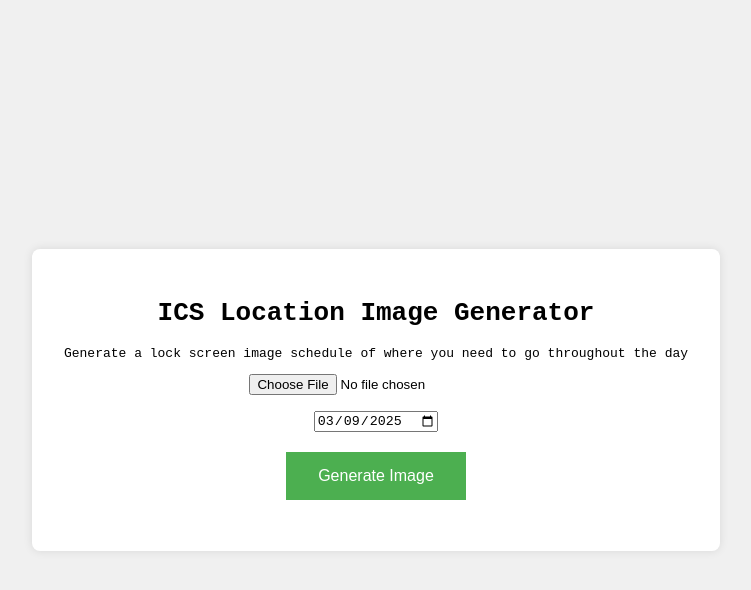
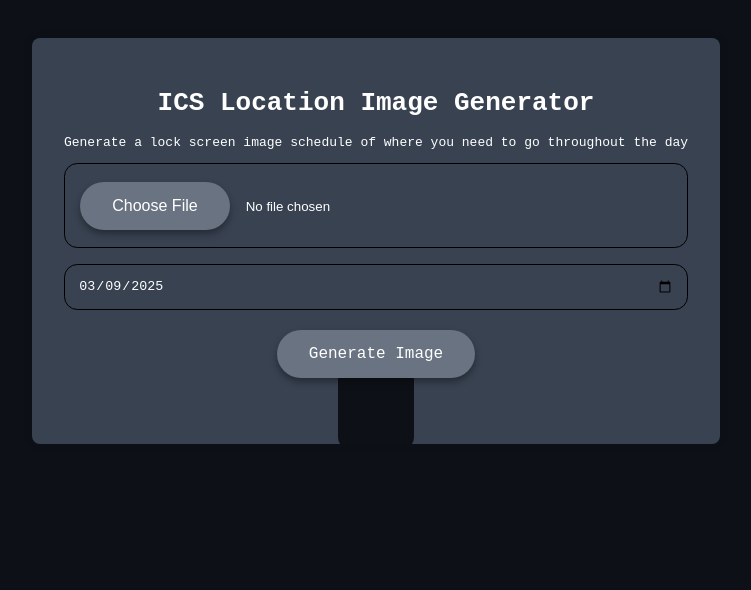
Before and after one commit to Joedotmt/ics-location-image-gen, a plain HTML site: page index.html in a window 1280 px wide. Shown: the whole page, without its empty margins (264-1015 px from the left). Drawn offline with Linux system fonts and the light colour scheme.

Commit message:
Update index.html

```diff
--- a/index.html
+++ b/index.html
@@ -11,17 +11,19 @@
             display: flex;
             justify-content: center;
             align-items: center;
-            height: 100vh;
-            margin: 0;
-            background-color: #f0f0f0;
+            margin: min(5em, 3vw);
+            background-color: #0d1117;
         }
 
         .container {
             text-align: center;
-            background-color: white;
-            padding: 2rem;
+            color: white;
+            background-color: #384251;
+            padding: min(2rem, 3vw);
             border-radius: 8px;
+            max-width: 750px;
             box-shadow: 0 0 10px rgba(0, 0, 0, 0.1);
+            overflow: hidden;
         }
 
         #fileInput,
@@ -29,8 +31,11 @@
             margin-bottom: 1rem;
         }
 
-        #generateBtn {
-            background-color: #4CAF50;
+        button,
+        ::-webkit-file-upload-button {
+            border-radius: 99em;
+            background-color: #697382;
+            box-shadow: 0 4px 7px 0 rgba(0, 0, 0, 0.348);
             border: none;
             color: white;
             padding: 15px 32px;
@@ -40,12 +45,48 @@
             font-size: 16px;
             margin: 4px 2px;
             cursor: pointer;
+            transition: all 0.5s cubic-bezier(0.075, 0.82, 0.165, 1);
+            font-family: inherit;
+            position: relative;
+        }
+
+        button:hover,
+        ::-webkit-file-upload-button:hover {
+            box-shadow: 0 5px 15px 0 rgba(0, 0, 0, 0.348), inset 0 0 0 2px #ffffff;
+        }
+
+        button:active,
+        ::-webkit-file-upload-button:active {
+            box-shadow: 0 5px 15px 0 rgba(0, 0, 0, 0.348);
+            scale: 0.98;
+        }
+
+        ::-webkit-file-upload-button {
+            margin-right: 1em;
+        }
+
+        input {
+            background-color: #384251;
+            border: 1px solid black;
+            color: white;
+            border-radius: 1em;
+            padding: 1em;
+            width: 100%;
         }
 
         #canvas {
             display: none;
         }
+
+        * {
+            box-sizing: border-box;
+        }
+
+        #generateBtn {
+            z-index: 1;
+        }
     </style>
+    <script type="module" src="https://cdn.jsdelivr.net/npm/zero-md@3?register"></script>
 </head>
 <body>
     <div class="container">
@@ -60,12 +101,15 @@
         <canvas id="canvas"></canvas>
         <br>
         <a id="downloadLink" style="display: none;">Download Image</a>
+        <zero-md style="margin-top:3em; text-align: left; border-radius: 1em; padding: min(5em, 3vw); background-color: #0d1117;" src="README.md"></zero-md>
     </div>
+
 
     <script>
         const fileInput = document.getElementById('fileInput');
         const dateInput = document.getElementById('dateInput');
         const generateBtn = document.getElementById('generateBtn');
+
         const canvas = document.getElementById('canvas');
         const ctx = canvas.getContext('2d');
         const downloadLink = document.getElementById('downloadLink');
@@ -74,13 +118,21 @@
         dateInput.valueAsDate = new Date();
 
         generateBtn.addEventListener('click', handleGenerate);
+        generateBtn.addEventListener("mouseleave", () =>
+        {
+            generateBtn.innerText = `Generate Image`;
+            generateBtn.style.boxShadow = ``;
+            generateBtn.style.scale = 1;
+        });
 
         function handleGenerate()
         {
             const file = fileInput.files[0];
             if (!file)
             {
-                alert('Please select an .ics file.');
+                generateBtn.innerText = `Please select an .ics file.`;
+                generateBtn.style.boxShadow = `0 5px 15px 0 rgba(0, 0, 0, 0.348), inset 0 0 0 2px #ff0000`;
+                generateBtn.style.scale = parseFloat(generateBtn.style.scale) * 1.1;
                 return;
             }
 
```
